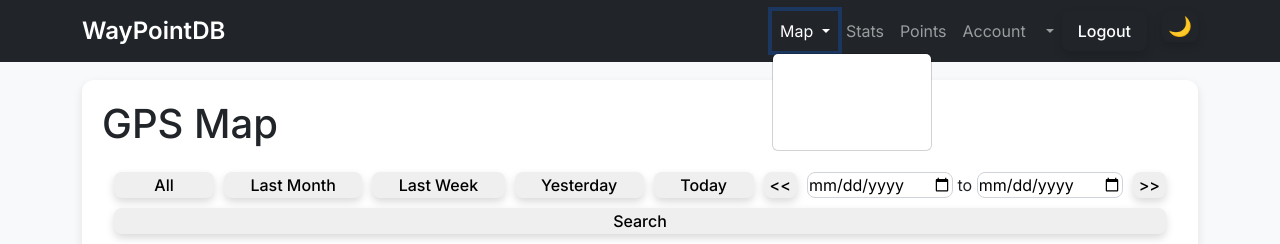
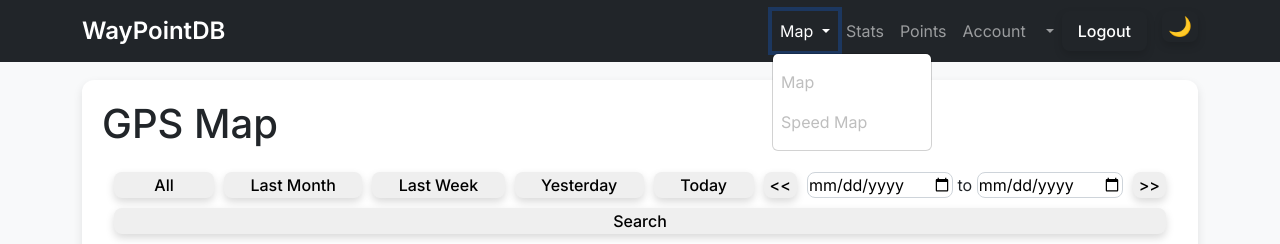
Before and after one commit to yniverz/WayPointDB, a Python web app: template backend/core/templates/map.jinja in a window 1280 px wide, after a click on "Map". Shown: the top 244 px of the page. Run offline with Jinja, Linux system fonts and the light colour scheme; the template is opened without the code that fills it: most values are stand-ins (such as "Sample title", 1, 10 or a date in 2020).

Commit message:
fix: Update dropdown link colors in base template and set accuracy filter to true in map template

```diff
--- a/backend/core/templates/base.jinja
+++ b/backend/core/templates/base.jinja
@@ -149,8 +149,8 @@
                             Map
                         </a>
                         <ul class="dropdown-menu" aria-labelledby="mapDropdown">
-                            <li><a class="nav-link dropdown-item" href="{{ url_for('web.map') }}">Map</a></li>
-                            <li><a class="nav-link dropdown-item" href="{{ url_for('web.speed_map') }}">Speed Map</a></li>
+                            <li><a style="color: #bebebe" class="nav-link dropdown-item" href="{{ url_for('web.map') }}">Map</a></li>
+                            <li><a style="color: #bebebe" class="nav-link dropdown-item" href="{{ url_for('web.speed_map') }}">Speed Map</a></li>
                         </ul>
                     </li>
                     <li class="nav-item"><a class="nav-link" href="{{ url_for('web.stats') }}">Stats</a></li>
--- a/backend/core/templates/map.jinja
+++ b/backend/core/templates/map.jinja
@@ -143,7 +143,7 @@ GPS Map
     var heatmapLoaded = false;  // to ensure data is only loaded once
     var heatmapData = [];       // will be filled upon fetch
 
-    var accuracyFilter = false;
+    var accuracyFilter = true;
 
     var showSpeedPolyline = true;
 
```
